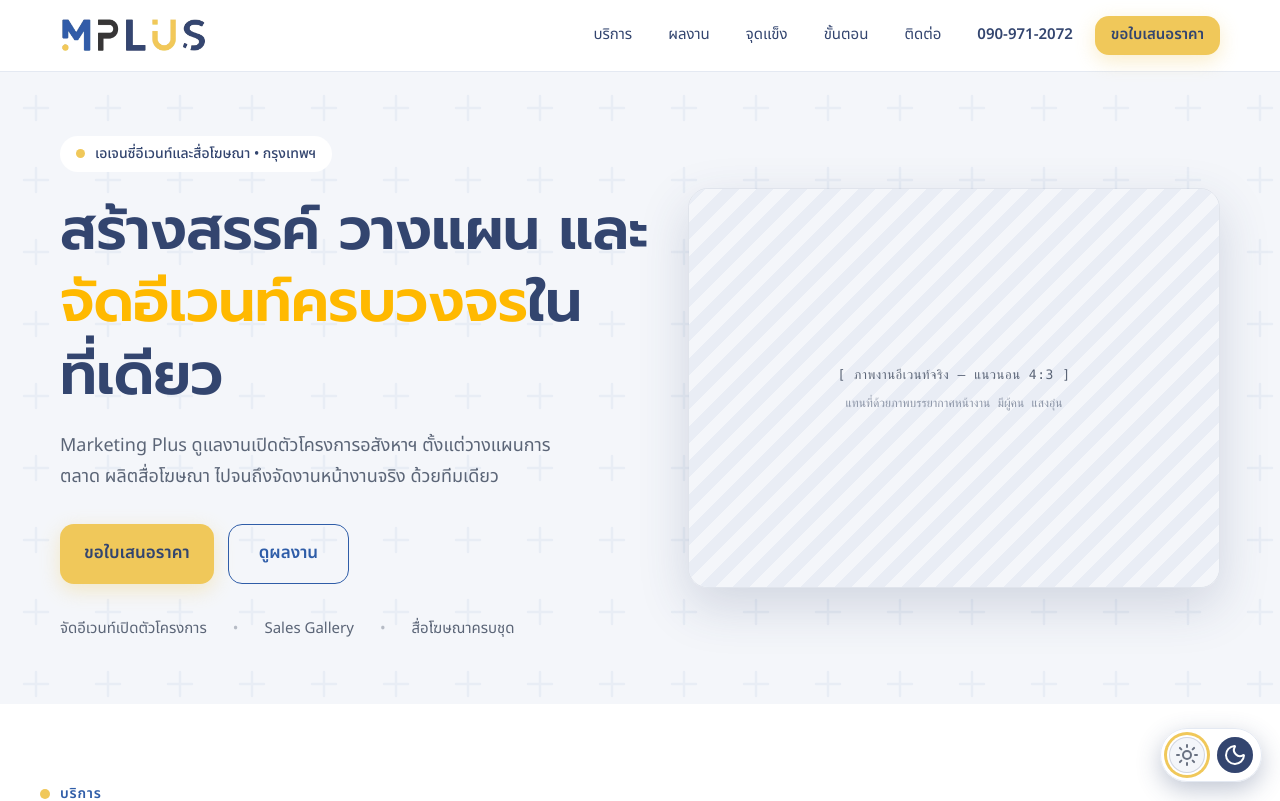
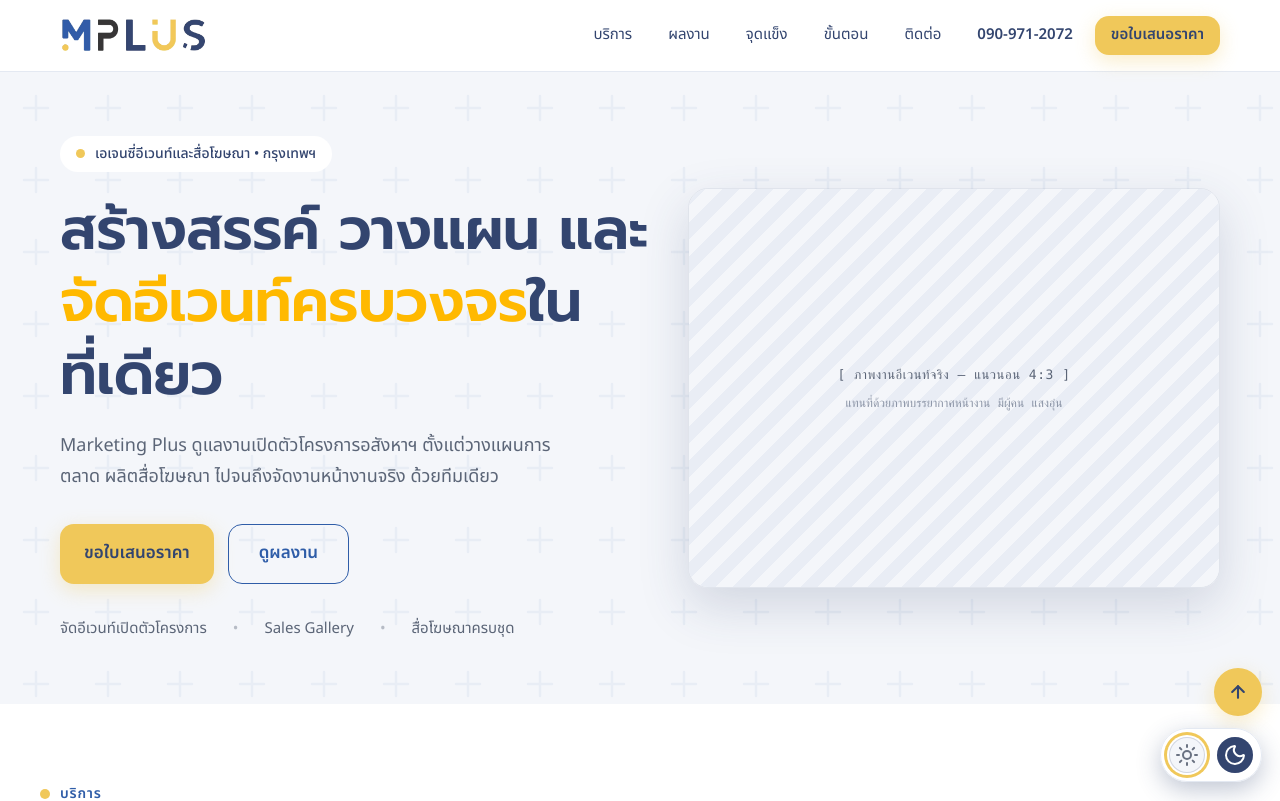
Before and after one commit to Monparty/marketing-plus, a Next.js app: page / in a window 1280 px wide. Shown: the top 801 px of the page. Built offline with nearby package versions, Linux system fonts and the light colour scheme.

Commit message:
add: create BackToTop.

```diff
--- a/app/page.jsx
+++ b/app/page.jsx
@@ -1,3 +1,4 @@
+import { BackToTop } from "@/components/back-to-top";
 import { Clients } from "@/components/clients";
 import { Contact } from "@/components/contact";
 import { Hero } from "@/components/hero";
@@ -23,6 +24,7 @@
         <Contact />
       </main>
       <SiteFooter />
+      <BackToTop />
       <ThemeToggle />
     </div>
   );
--- /dev/null
+++ b/components/back-to-top.jsx
@@ -0,0 +1,40 @@
+"use client";
+
+import { useEffect, useState } from "react";
+import { ArrowUp } from "lucide-react";
+
+// ปุ่มกลับขึ้นบนสุด — ลอยอยู่เหนือปุ่มสลับธีม และโผล่เฉพาะตอนเลื่อนลงมาจนเห็น footer
+// การเลื่อนแบบนุ่มมาจาก scroll-behavior ใน app/globals.css จึงไม่ต้องส่ง behavior เอง
+
+export function BackToTop() {
+    const [visible, setVisible] = useState(false);
+
+    useEffect(() => {
+        const footer = document.querySelector("footer");
+        if (!footer) return;
+
+        const io = new IntersectionObserver(([entry]) =>
+            setVisible(entry.isIntersecting),
+        );
+        io.observe(footer);
+        return () => io.disconnect();
+    }, []);
+
+    return (
+        <button
+            type="button"
+            title="กลับขึ้นด้านบน"
+            aria-label="กลับขึ้นด้านบน"
+            aria-hidden={!visible}
+            tabIndex={visible ? 0 : -1}
+            onClick={() => window.scrollTo({ top: 0 })}
+            className={`fixed right-4.5 bottom-21 z-60 flex size-12 cursor-pointer items-center justify-center rounded-full bg-brand-accent text-brand-navy shadow-cta transition-all duration-300 hover:scale-105 ${
+                visible
+                    ? "translate-y-0 opacity-100"
+                    : "pointer-events-none translate-y-3 opacity-0"
+            }`}
+        >
+            <ArrowUp className="size-5" strokeWidth={2.5} />
+        </button>
+    );
+}
--- a/components/contact.jsx
+++ b/components/contact.jsx
@@ -6,7 +6,7 @@
 function InfoCard({ label, icon, children }) {
   return (
     <div className="rounded-card border border-line bg-white px-6 py-[22px] dark:border-dark-line dark:bg-dark-card dark:shadow-dark-card">
-      <div className="mb-5 flex size-13 items-center justify-center rounded-[14px] bg-tint-blue dark:bg-zinc-600">
+      <div className="mb-5 flex size-13 items-center justify-center rounded-[14px] bg-tint-blue dark:bg-dark-page-alt">
         <span
           aria-hidden="true"
           className="font-head text-[22px] font-semibold text-brand-primary dark:text-dark-primary"
--- a/components/services.jsx
+++ b/components/services.jsx
@@ -22,7 +22,7 @@
               key={s.title}
               className="rounded-card border border-line bg-white px-7 py-8 shadow-card transition-[transform,box-shadow] duration-250 ease-out hover:-translate-y-1.5 hover:shadow-card-hover dark:border-dark-line dark:bg-dark-card dark:shadow-dark-card dark:hover:shadow-dark-card-hover"
             >
-              <div className="mb-5 flex size-13 items-center justify-center rounded-[14px] bg-tint-blue dark:bg-zinc-600">
+              <div className="mb-5 flex size-13 items-center justify-center rounded-[14px] bg-tint-blue dark:bg-dark-page-alt">
                 <span
                   aria-hidden="true"
                   className="font-head text-[22px] font-semibold text-brand-primary dark:text-dark-primary"
--- a/components/why.jsx
+++ b/components/why.jsx
@@ -14,7 +14,7 @@
               key={p.title}
               className="rounded-card bg-surface px-6 py-7 transition-transform duration-250 ease-out hover:-translate-y-1 dark:bg-dark-card"
             >
-              <div className="mb-[18px] flex size-11.5 items-center justify-center rounded-xl bg-warm dark:bg-brand-accent/15">
+              <div className="mb-[18px] flex size-11.5 items-center justify-center rounded-xl bg-warm dark:bg-dark-page-alt">
                 <span
                   aria-hidden="true"
                   className="font-head text-xl font-semibold text-brand-navy dark:text-brand-accent"
```
